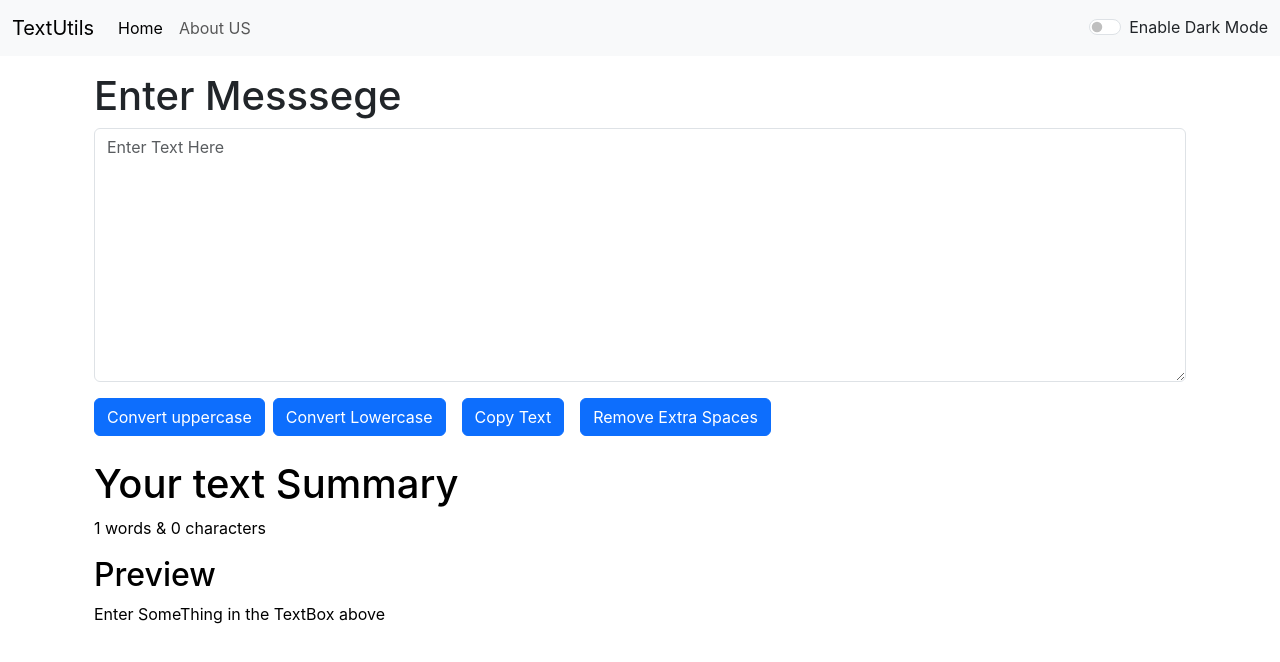
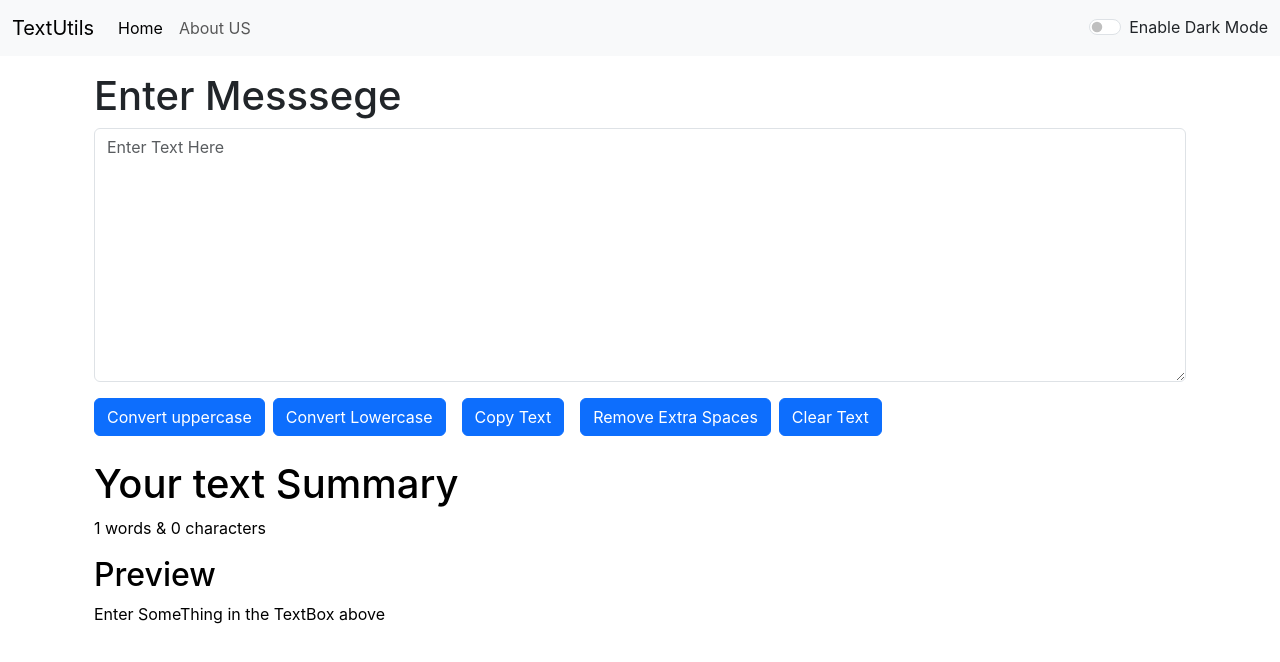
Before and after one commit to iamhamzasheikh/text-util, a React (Create React App) app: page / in a window 1280 px wide. Shown: the top 662 px of the page. Built offline with nearby package versions, Linux system fonts and the light colour scheme.

Commit message:
added-alert

```diff
--- a/package.json
+++ b/package.json
@@ -6,6 +6,7 @@
     "@testing-library/jest-dom": "^5.16.5",
     "@testing-library/react": "^13.4.0",
     "@testing-library/user-event": "^13.5.0",
+    "bootstrap": "^5.2.3",
     "react": "^18.2.0",
     "react-dom": "^18.2.0",
     "react-scripts": "5.0.1",
--- a/public/index.html
+++ b/public/index.html
@@ -13,7 +13,7 @@
 
     <link rel="manifest" href="%PUBLIC_URL%/manifest.json" />
 
-    <title>React App</title>
+    <title>Text-Util</title>
     <link href="https://cdn.jsdelivr.net/npm/bootstrap@5.3.0-alpha1/dist/css/bootstrap.min.css" rel="stylesheet" integrity="sha384-GLhlTQ8iRABdZLl6O3oVMWSktQOp6b7In1Zl3/Jr59b6EGGoI1aFkw7cmDA6j6gD" crossorigin="anonymous">
 
   </head>
--- a/src/App.js
+++ b/src/App.js
@@ -1,30 +1,45 @@
 import { useState } from 'react';
 import './App.css';
 import About from './components/About';
+import Alert from './components/Alert';
 import Navbar from './components/Navbar';
 import Textform from './components/Textform';
 
 
 function App() {
+
   const [mode, setMode] = useState('light'); //wheather dark mode is enabled or not
+  const [alert, setAlert] = useState(null);
+
+  const showAlert = (messege, type) =>{
+    setAlert({
+      msg: messege,
+      type: type
+    })
+    setTimeout(()=>{
+      setAlert(null)
+    }, 1024    )
+  }
   const togglemode  = ()=>{
     if (mode==='light'){
       setMode('dark');
-      document.body.style.background='#042743'
+      document.body.style.background = '#042743'
+      showAlert("Dark Mode is Enable ", 'success');
     }
     else{
       setMode('light');
-      document.body.style.background='white'
+      document.body.style.background= 'white'
+      showAlert("Light Mode is Enable ", 'success');
 
     }
   }
   return (
     <>
-    <Navbar title = "TextUtils" mode={mode}  togglemode={togglemode}
-    about = "About US"/>
+    <Navbar title = "TextUtils" mode={mode}  togglemode={togglemode} about = "About US"/>
+    <Alert   alert = {alert} />
 
     <div className = "container my-3">
-    <Textform  heading = "Enter Messsege"  mode={mode}      />
+    <Textform showAlert={showAlert}  heading = "Enter Messsege"  mode={mode}  />
     </div>
 
     {/* <About/> */}
--- /dev/null
+++ b/src/components/Alert.js
@@ -0,0 +1,24 @@
+import React from 'react';
+
+function Alert(props) {
+
+const capitalized = (word) => {
+  const lower = word.toLowerCase();
+  return lower.charAt(0).toUpperCase() + lower.slice(1);
+}
+
+  return (
+    props.alert && (
+      <div
+        className={`alert alert-${props.alert.type} alert-dismissible fade show`}
+        role="alert"
+      >
+        <strong>{capitalized(props.alert.type)} </strong>
+        {props.alert.msg}
+
+      </div>
+    )
+  );
+}
+
+export default Alert;
--- a/src/components/Navbar.js
+++ b/src/components/Navbar.js
@@ -7,7 +7,6 @@ export default function Navbar(props) {
     <>
 
 <div className="nav-bar">
-
 <nav className={`navbar navbar-expand-lg navbar-${props.mode} bg-${props.mode}`}>
   <div className="container-fluid">
     <a className="navbar-brand" href="/">{props.title}</a>
--- a/src/components/Textform.js
+++ b/src/components/Textform.js
@@ -2,16 +2,18 @@ import React,{useState} from 'react'
 
 const Textform = (props) => {
 
-    const handleupclick =()=>{
+    const handleupclick =()=>{          // to convert uppercasecase
         // console.log('UperCase Clicked' + text)
         let newText = text.toLocaleUpperCase();
         setText(newText)
+        props.showAlert("Converted to UpperCase", 'success')
     }
 
-    const handleLoclick =()=>{
+    const handleLoclick =()=>{   // to convert lowercase
       // console.log('UperCase Clicked' + text)
       let newText = text.toLowerCase();
       setText(newText)
+      props.showAlert("Converted to LowerCase", 'success')
   }
 
     const handleoneChange =(event)=>{
@@ -19,17 +21,25 @@ const Textform = (props) => {
         setText(event.target.value)
     }
 
-    const handleCopy = ()=>{
+    const handleClearText=()=>{                     //clear clipboard
+      let newText=''
+      setText(newText)
+      props.showAlert("Clear clipboard", 'warning')
+    }
+    const handleCopy = ()=>{     // to copied text
       var text = document.getElementById("my-box")
       text.select()
       navigator.clipboard.writeText(text.value)
+      props.showAlert("Copied Text!",'success')
     }
 
-    const handleExtraSpaces =()=>{
-      let newText =text.split(/[ ]+/)
+    const handleExtraSpaces =()=>{  // to removes extra spaces
+      let newText = text.split(/[ ]+/)
       setText(newText.join(" "))
+      props.showAlert("Removed Extra Spaces", 'success')
     }
     const [text, setText] = useState('');
+    // const [first, setfirst] = useState(second)
   return (
     <>
     <div className="container" style= {{color: props.mode==='dark' ? 'white' : 'dark'}} >
@@ -45,6 +55,7 @@ const Textform = (props) => {
   <button className="btn btn-primary my-3 mx-2" onClick={handleLoclick}>Convert Lowercase</button>
   <button className="btn btn-primary my-3 mx-2" onClick={handleCopy}>Copy Text</button>
   <button className="btn btn-primary my-3 mx-2" onClick={handleExtraSpaces}>Remove Extra Spaces</button>
+  <button className="btn btn-primary my-3 " onClick={handleClearText}>Clear Text</button>
 
   </div>
 
```
Also changed, not shown: 1 other file (tests, documents, lock files or other folders).
